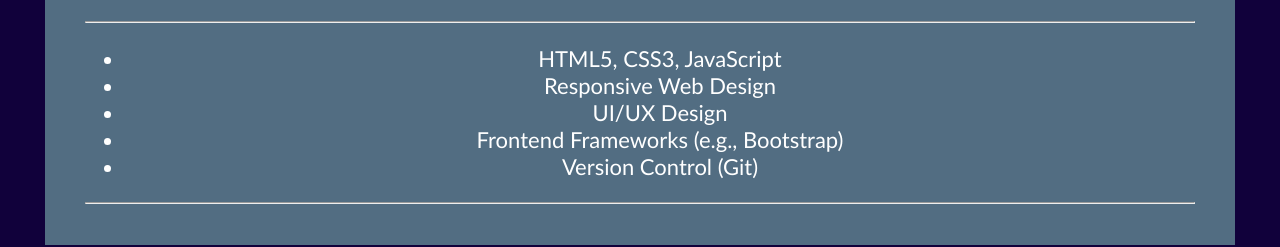
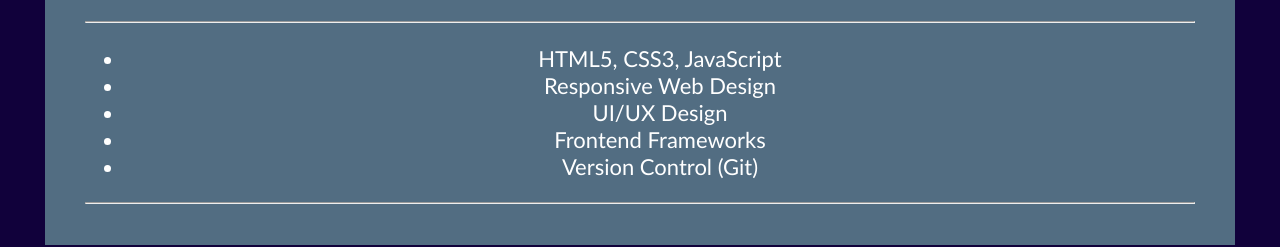
Before and after one commit to nsk6704/CodSoft_task02, a plain HTML site: page Portfolio/final.html in a window 1280 px wide. Shown: the part 1180-1427 px from the top of the page. Drawn offline with Linux system fonts and the light colour scheme.

Commit message:
Update final.html

```diff
--- a/Portfolio/final.html
+++ b/Portfolio/final.html
@@ -47,7 +47,7 @@
           <li>HTML5, CSS3, JavaScript</li>
           <li>Responsive Web Design</li>
           <li>UI/UX Design</li>
-          <li>Frontend Frameworks (e.g., Bootstrap)</li>
+          <li>Frontend Frameworks</li>
           <li>Version Control (Git)</li>
         </ul>
         <hr>
```
